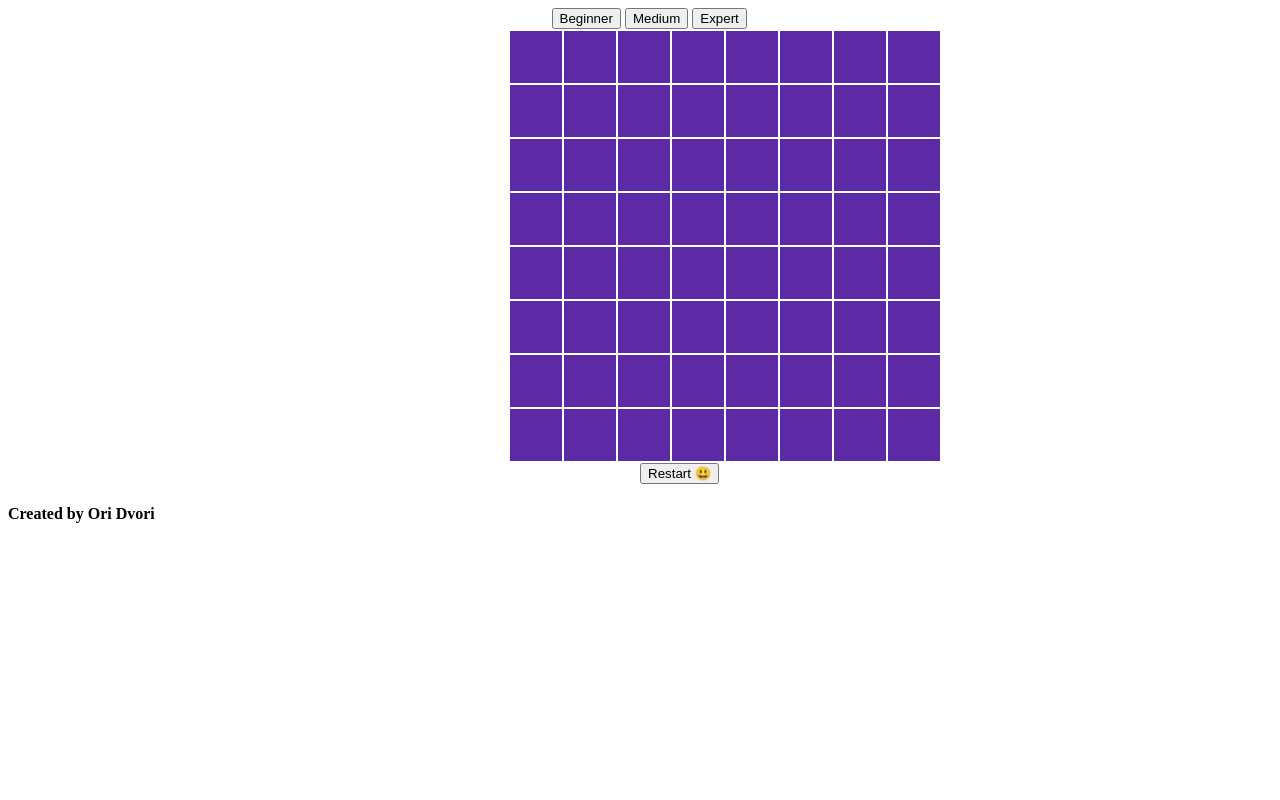
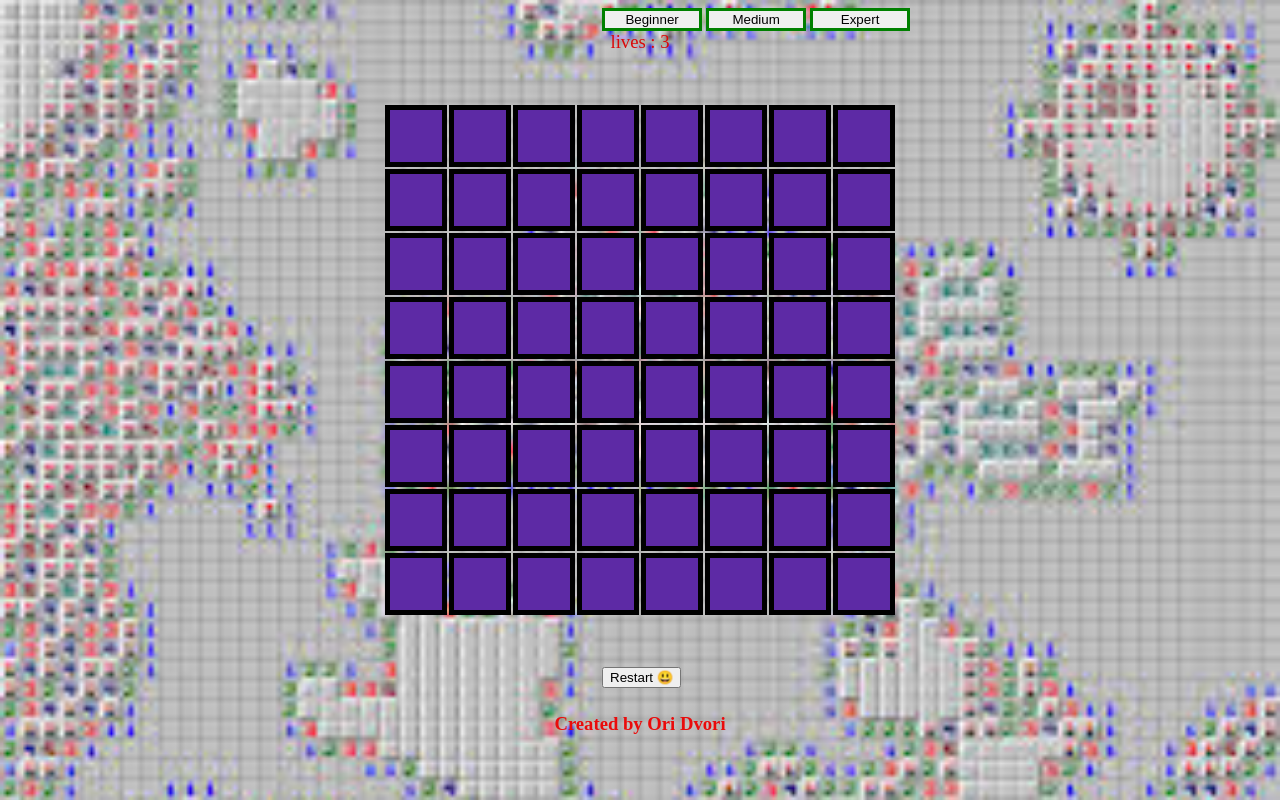
Before and after one commit to orid-del/project1, a plain HTML site: page index.html in a window 1280 px wide. Drawn offline with Linux system fonts and the light colour scheme.

Commit message:
Add files via upload
Updated project

```diff
--- a/css/main.css
+++ b/css/main.css
@@ -1,34 +1,59 @@
+body{
+    background: url("../img/mine.jpg") no-repeat center center fixed;
+    background-size: cover;
+
+}
 table {
-    padding-left: 500px;
+    text-align: center;
+    margin: 50px auto;
 }
 
 td {
     width: 50px;
     height: 50px;
+    text-align: center;
+    border: 5px solid;
 
 }
 
 .cellHide {
     background-color: rgb(93, 42, 165);
-
 }
 
 .cellShown {
-    background-color: red;
+    background-color: gray;
 }
 
 .bomb {
-    background-color: yellow;
-
+    background-color: rgb(255, 85, 0);
 }
 
 button {
     position: relative;
     bottom: 40%;
-    left: 50%;
+    left: 47%;
 }
 
  div button{
-    left: 43%;
+    text-align: center;
+    width: 100px;
+
+    border: 3px solid green;
 
 }
+
+.cellMarked{
+    background-color: orange;
+}
+
+.lives{
+    font-size: 14pt;
+    color: rgb(219, 8, 8);
+    text-align: center;
+}
+
+h4{
+    font-size: 14pt;
+    color: rgb(234, 11, 11);
+    text-align: center;
+}
--- a/index.html
+++ b/index.html
@@ -7,23 +7,18 @@
 </head>
 
 <body onload="onInit(1)">
-    <div class="level">
+    <div>
         <button onclick="onInit(0)">Beginner</button>
         <button onclick="onInit(1)">Medium</button>
         <button onclick="onInit(2)">Expert</button>
     </div>
-
-    <table class="board-container">
+    <div class="lives"></div>
+    <table>
     </table>
-
-
-
     <button onclick="onInit(1)">Restart <span>😃</span></button>
     <footer>
         <h4>Created by Ori Dvori</h4>
     </footer>
-
-
     <script src="js/main.js"></script>
 </body>
 
--- a/js/main.js
+++ b/js/main.js
@@ -28,7 +28,7 @@ function buildBoard() {
                 minesAroundCount: 0,
                 isShown: false,
                 isMine: false,
-                isMarked: true
+                isMarked: false
             }
         }
     }
@@ -55,12 +55,10 @@ function renderBoard(gBoard) {
             for (var j = 0; j < gBoard[0].length; j++) {
                 var cell = gBoard[i][j]
                 if (cell.isMine && cell.isShown) {
-                    strHTML += `<td class="bomb"></td>`
+                    strHTML += `<td class="bomb">💣</td>`
                 }
-                else if (cell.isFlagged) {
-                    strHTML += `<td class="cellHide">?</td>`
-
-
+                else if (cell.isMarked) {
+                    strHTML += `<td class="cellMarked" oncontextmenu = "onCellMarked(this,${i},${j})" onClick="onCellClicked(this,${i},${j})"> ⚑</td>`
                 }
                 else if (!cell.isShown) {
                     strHTML += `<td class="cellHide" oncontextmenu = "onCellMarked(this,${i},${j})" onClick="onCellClicked(this,${i},${j})"></td>`
@@ -78,6 +76,8 @@ function renderBoard(gBoard) {
         }
         elBoard.innerHTML = strHTML
     }
+    var elLives = document.querySelector('.lives')
+    elLives.innerText = 'lives : ' + lives
     var checkVictory = checkGameOver()
     if (checkVictory === true) {
         alert('You won!')
@@ -119,7 +119,6 @@ function onCellClicked(elCell, i, j) {
         createRandomMines((gBoard))
         setMinesNegsCount(gBoard)
     }
-    renderBoard(gBoard)
     if (gBoard[i][j].isMine) {
         var elButton = document.querySelector('span')
         elButton.innerText = '🤯'
@@ -127,15 +126,16 @@ function onCellClicked(elCell, i, j) {
         setTimeout(() => {
             elButton.innerText = '😃'
         }, 3000)
-        if (lives === 1) {
+        if (lives < 1) {
             freeToMove = false
+            return
         }
         lives--
     }
     else if (gBoard[i][j].minesAroundCount === 0) {
         expandShown(gBoard, elCell, i, j)
     }
-
+    renderBoard(gBoard)
 }
 
 function expandShown(gBoard, elCell, i, j) {
@@ -153,8 +153,15 @@ function expandShown(gBoard, elCell, i, j) {
 function checkGameOver() {
     for (var i = 0; i < gLevel.SIZE; i++) {
         for (var j = 0; j < gLevel.SIZE; j++) {
-            if (!gBoard[i][j].isMarked || !gBoard[i][j].isShown) {
-                return false
+            if (gBoard[i][j].isMine) {
+                if (!gBoard[i][j].isMarked) {
+                    return false
+                }
+            }
+            else {
+                if (!gBoard[i][j].isShown) {
+                    return false
+                }
             }
         }
     }
@@ -163,13 +170,13 @@ function checkGameOver() {
 
 function onCellMarked(ev, i, j) {
     window.oncontextmenu = function () {
-        if (!gBoard[i][j].isFlagged) {
-            gBoard[i][j].isFlagged = true
+        if (!gBoard[i][j].isMarked) {
+            gBoard[i][j].isMarked = true
             renderBoard(gBoard)
-
         }
         else {
-            gBoard[i][j].isFlagged = false
+            gBoard[i][j].isMarked = false
+            gBoard[i][j].isShown = false
             renderBoard(gBoard)
         }
         return false
```
Also changed, not shown: img/mine.jpg (added).
